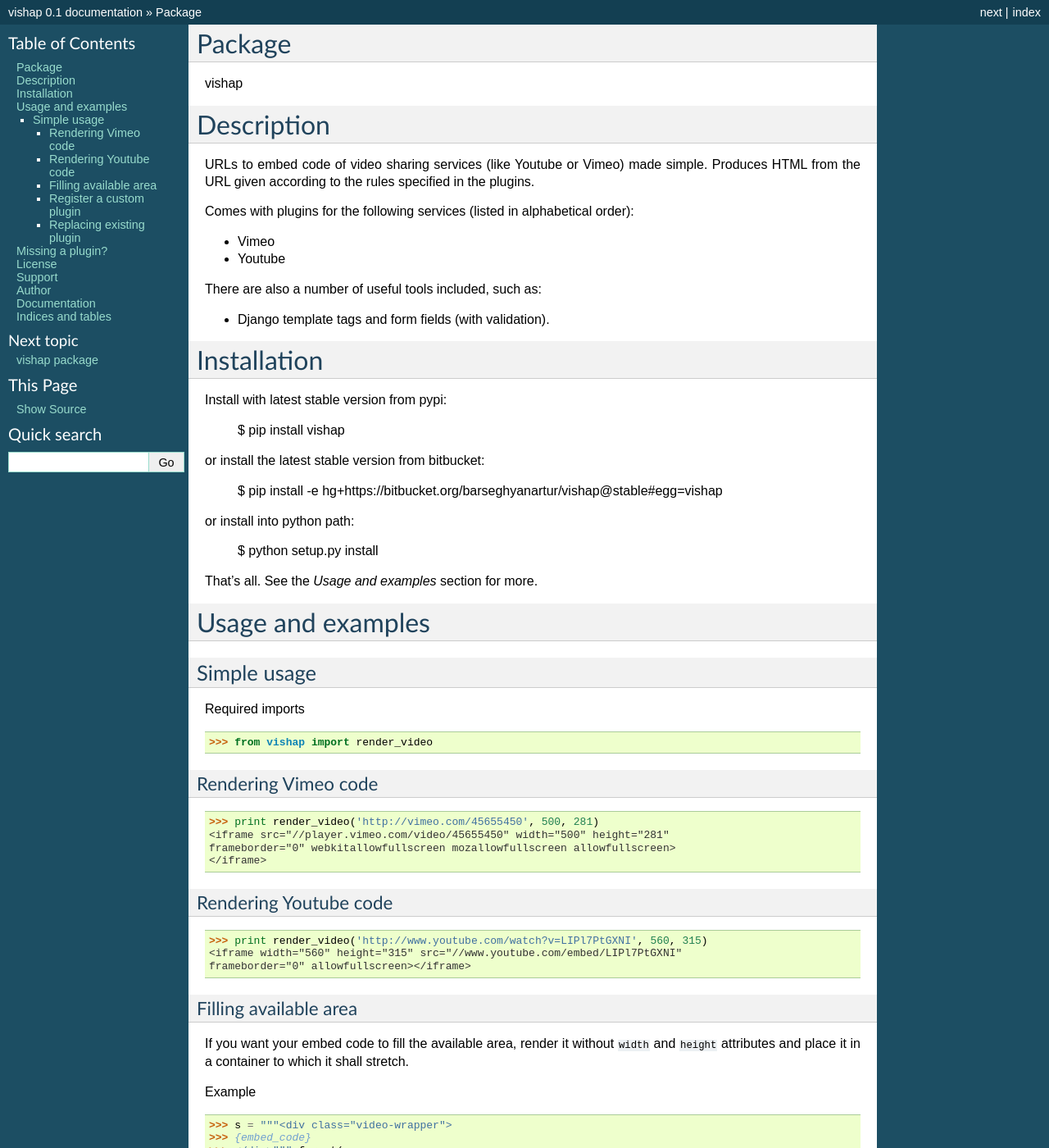
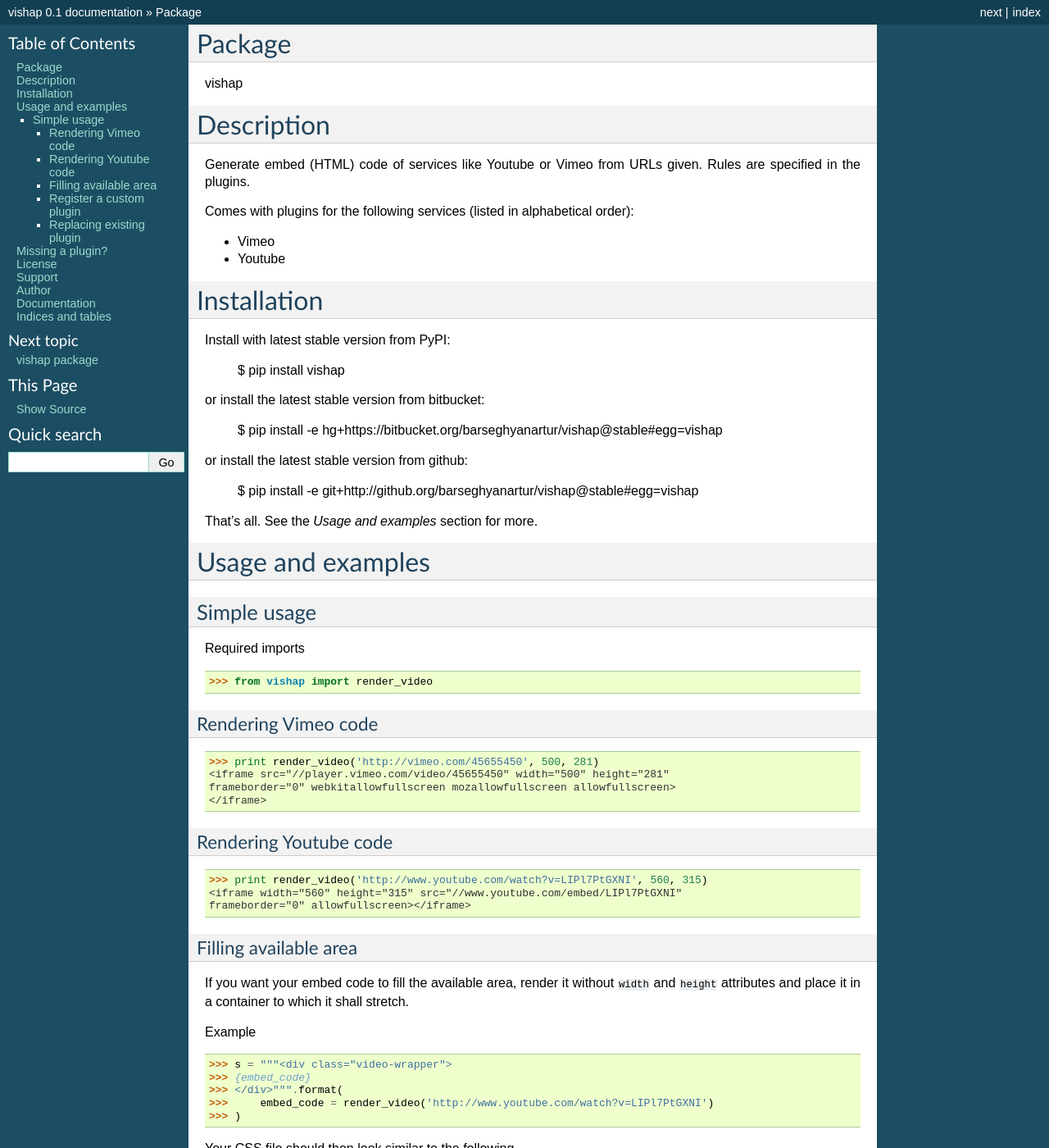
Before and after one commit to barseghyanartur/vishap, a Sphinx documentation site: the page built from docs/index.rst, in a window 1280 px wide and 1400 px high. Shown: the whole window at 82% size. Built offline with Sphinx 7.4.7, drawn with Linux system fonts in a browser that asks for light colours; pages that are not in the unit, such as notebooks, are missing from menus; some of the changed text lies outside the part shown.

Commit message:
readme update

```diff
--- a/README.rst
+++ b/README.rst
@@ -24,7 +24,7 @@
 
 or install the latest stable version from github:
 
-    $ pip install -e git+https://github.org/barseghyanartur/vishap@stable#egg=vishap
+    $ pip install -e git+http://github.org/barseghyanartur/vishap@stable#egg=vishap
 
 That's all. See the `Usage and examples` section for more.
 
--- a/docs/index.rst
+++ b/docs/index.rst
@@ -4,21 +4,17 @@
 
 Description
 ==================================
-URLs to embed code of video sharing services (like Youtube or Vimeo) made simple. Produces HTML from
-the URL given according to the rules specified in the plugins.
+Generate embed (HTML) code of services like Youtube or Vimeo from URLs given. Rules are specified
+in the plugins.
 
 Comes with plugins for the following services (listed in alphabetical order):
 
 - Vimeo
 - Youtube
 
-There are also a number of useful tools included, such as:
-
-- Django template tags and form fields (with validation).
-
 Installation
 ==================================
-Install with latest stable version from pypi:
+Install with latest stable version from PyPI:
 
     $ pip install vishap
 
@@ -26,9 +22,9 @@
 
     $ pip install -e hg+https://bitbucket.org/barseghyanartur/vishap@stable#egg=vishap
 
-or install into python path:
+or install the latest stable version from github:
 
-    $ python setup.py install
+    $ pip install -e git+http://github.org/barseghyanartur/vishap@stable#egg=vishap
 
 That's all. See the `Usage and examples` section for more.
 
@@ -68,16 +64,16 @@
 
 Your CSS file should then look similar to the following
 
-.video-wrapper {
-    width: 600px;
-    height: 500px;
-    padding: 0;
-}
-    .video-wrapper iframe {
-        position: absolute;
-        width: 100%;
-        height: 100%;
-    }
+>>> .video-wrapper {
+>>>     width: 600px;
+>>>     height: 500px;
+>>>     padding: 0;
+>>> }
+>>>     .video-wrapper iframe {
+>>>         position: absolute;
+>>>         width: 100%;
+>>>         height: 100%;
+>>>     }
 
 Register a custom plugin
 ~~~~~~~~~~~~~~~~~~~~~~~~~~~~~~~~~~
```
